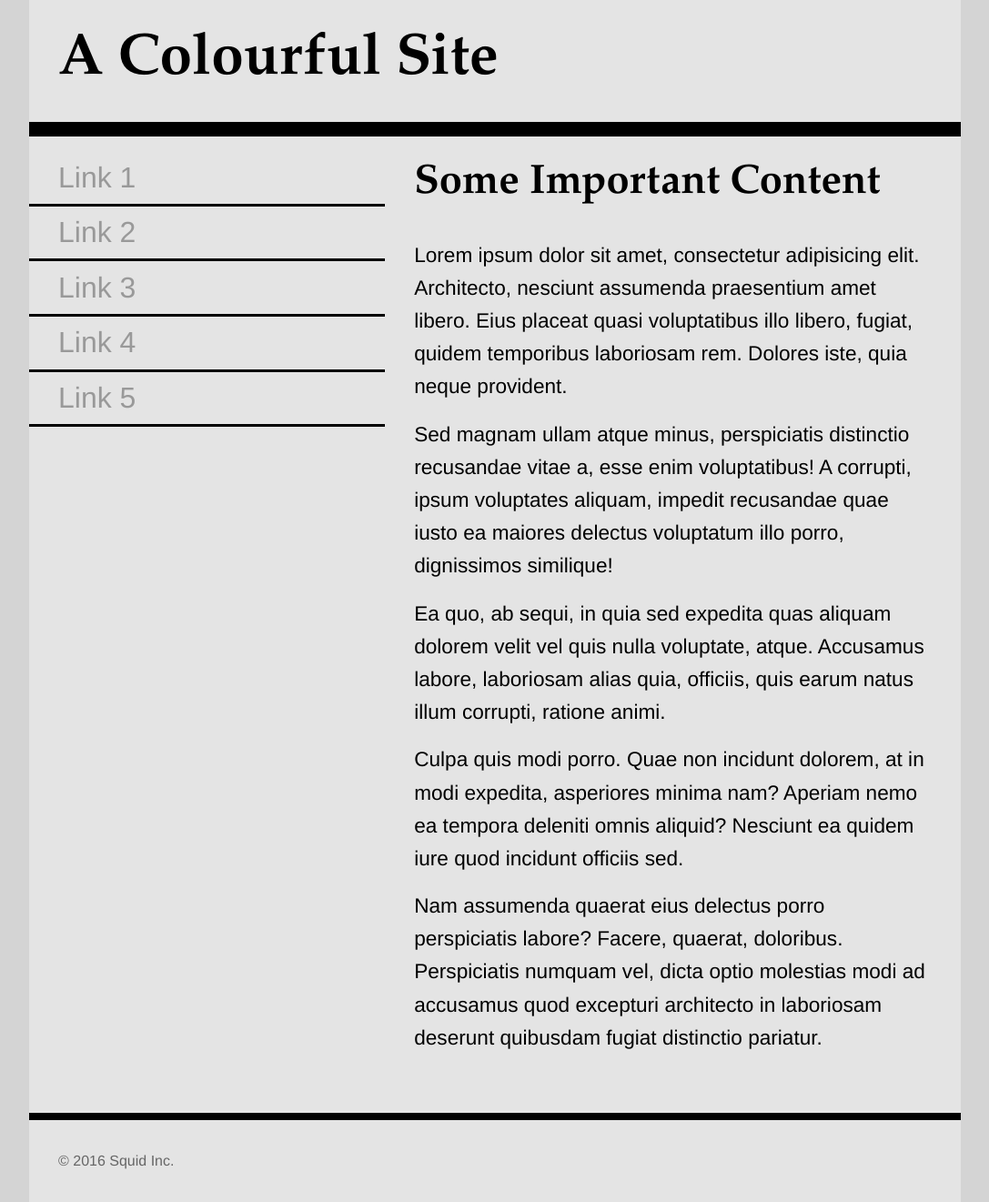
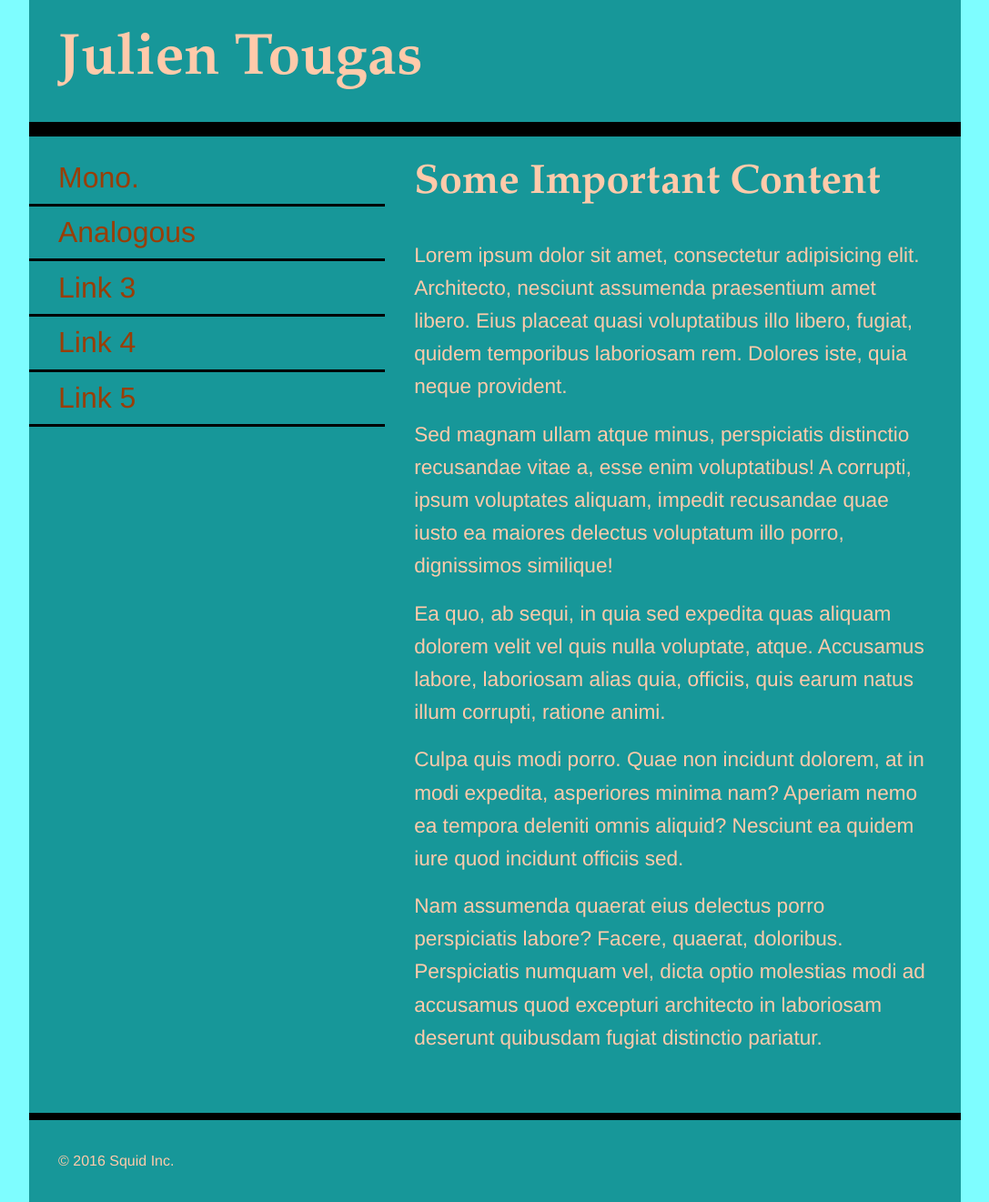
Before and after one commit to julientougas/colours, a plain HTML site: page complementary.html in a window 1280 px wide. Shown: the whole page at 91% size, without its empty margins (96-1183 px from the left). Drawn offline with Linux system fonts and the light colour scheme.

Commit message:
finished

```diff
--- a/complementary.html
+++ b/complementary.html
@@ -24,17 +24,19 @@
             font-family: Helvetica, Arial, sans-serif;
         }
         html,body{
-            background-color: #d4d4d4;
+            background-color: #7EFDFF;
         }
         h1{
             font-family: Palatino, 'Palatino Linotype', 'Palatino LT STD', 'Book Antiqua', Georgia, serif;
             font-size: 3.998rem;
             padding:1rem 2rem;
+            color: #FFCAAA;
         }
         h2{
             font-family: Palatino, 'Palatino Linotype', 'Palatino LT STD', 'Book Antiqua', Georgia, serif;
             font-size: 2.827rem;
             padding:1rem 2rem;
+            color: #FFCAAA;
         }
         nav ul{
             padding:1rem 0;
@@ -48,24 +50,26 @@
             text-decoration: none;
             border-bottom: 0.2rem solid black;
             padding: 0.2rem 2rem;
-            color: #999;
+            color: #993E07;
         }
         nav li>a:hover,
         nav li>a:active{
-            color: #222;
+            color: #FFCAAA;
         }
         p{
             font-size: 1.414rem;
             padding:0.5rem 2rem;
+            color: #FFCAAA;
         }
         main p:last-child{
             padding-bottom: 4rem;
+            color: #FFCAAA;
         }
         .wrapper{
             width: 80%;
             max-width: 1200px;
             margin: 0 auto;
-            background-color: #e4e4e4;
+            background-color: #179799;
         }
         header{
             width:100%;
@@ -87,19 +91,19 @@
         footer p{
             font-size: 1rem;
             padding: 2rem;
-            color: #666;
+            color: #FFCAAA;
         }
     </style>
 </head>
 <body>
     <div class="wrapper">
         <header>
-            <h1>A Colourful Site</h1>
+            <h1>Julien Tougas</h1>
         </header>
         <nav>
             <ul>
-                <li><a href="#">Link 1</a></li>
-                <li><a href="#">Link 2</a></li>
+                <li><a href="index.html">Mono.</a></li>
+                <li><a href="analogous.html">Analogous</a></li>
                 <li><a href="#">Link 3</a></li>
                 <li><a href="#">Link 4</a></li>
                 <li><a href="#">Link 5</a></li>
```
Also changed, not shown: analogous.html (+13 -8 lines), index.html (+12 -7 lines).
